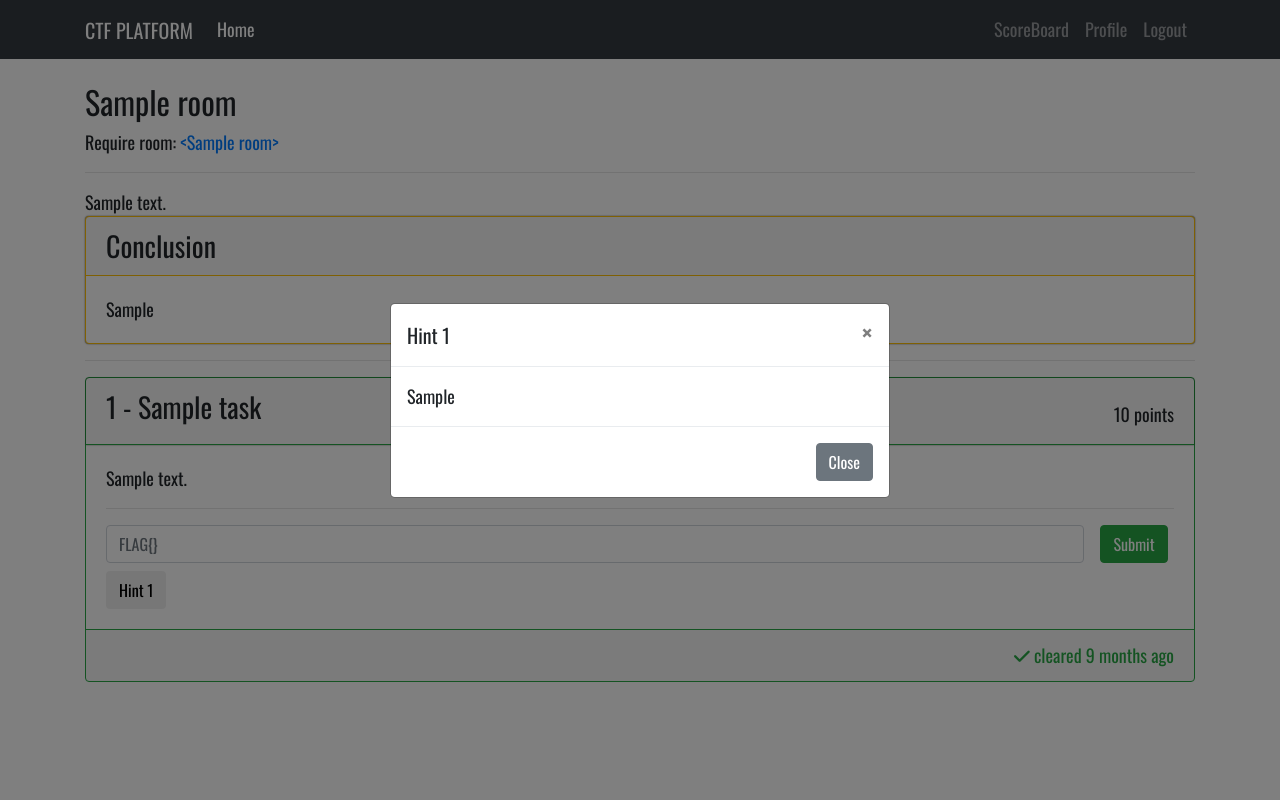
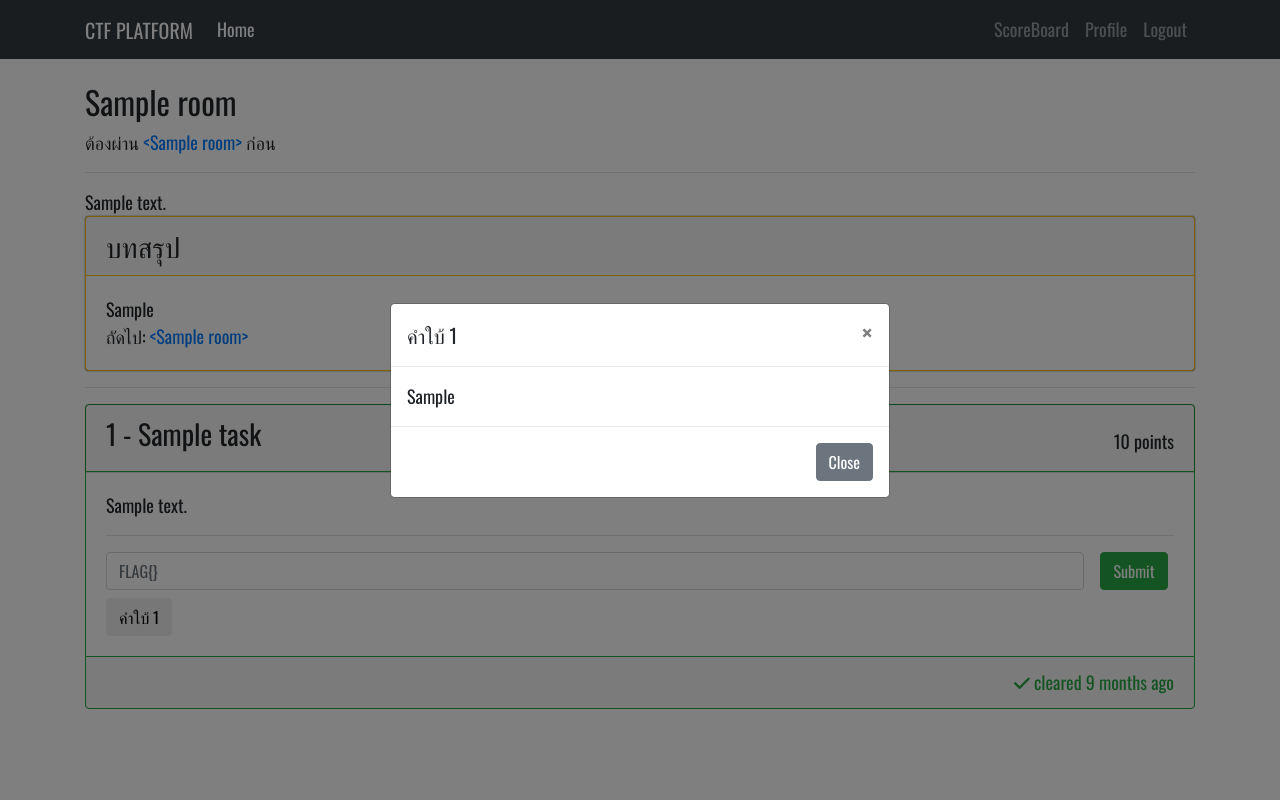
Before and after one commit to NirushaaaR/CTF-platform-final-project, a Django app: page /room/1 in a window 1280 px wide, after a click that opens the changed part. Run offline with Django 3.2, Linux system fonts and the light colour scheme; a user stored in the database is signed in; tables that the repository leaves empty hold one stand-in row (values such as "Sample post"); some libraries are stand-ins or nearby versions.

Commit message:
refactor things

```diff
--- a/src/core/admin.py
+++ b/src/core/admin.py
@@ -17,6 +17,8 @@ class TaskInline(NestedStackedInline):
 
 @admin.register(Room)
 class RoomAdmin(NestedModelAdmin):
+    list_display = ("title", "is_active",)
+    list_editable = ("is_active",)
     inlines = (TaskInline,)
 
     class Media:
--- a/src/core/apps.py
+++ b/src/core/apps.py
@@ -5,4 +5,4 @@ class CoreConfig(AppConfig):
     name = "core"
 
     def ready(self) -> None:
-        from core.signals import user_clear_tasks # noqa
+        from core.signals import user_clear_tasks, add_room_prerequisites  # noqa
--- a/src/core/templatetags/custom_filters.py
+++ b/src/core/templatetags/custom_filters.py
@@ -12,5 +12,5 @@ def get_dict_value(dict_instance, key):
 
 @register.filter
 def censor_flag(flag):
-    """ Make Flag format FLAG{xxxxxxxx} """
-    return "FLAG{"+("?"*(len(flag)-6))+"}"
+    """ Make Flag format FLAG{----------} """
+    return "FLAG{"+("-"*(len(flag)-6))+"}"
--- a/src/core/views/room.py
+++ b/src/core/views/room.py
@@ -13,7 +13,7 @@ from utils.user_check import check_unfinish_prerequisites, already_participate
 
 def index(request):
     """ The Fist page. Will Get Rooms and shows a paginated result """
-    rooms = Room.objects.all().order_by("created_at")
+    rooms = Room.objects.filter(is_active=True).order_by("updated_at")
     context = {"rooms": rooms}
 
     if request.user.is_authenticated:
@@ -43,13 +43,10 @@ def room(request, pk):
         try:
             room = Room.objects.prefetch_related("tasks__hints").get(pk=pk)
             tasks = room.tasks.all()
-            hints = {}
-            for t in tasks:
-                hints[t.task_number] = t.hints.all()
+
             context = {
                 "room": room,
                 "tasks": tasks,
-                "hints": hints,
             }
 
             if request.user.is_authenticated:
--- a/src/templates/core/register.html
+++ b/src/templates/core/register.html
@@ -1,4 +1,5 @@
 {% extends 'base.html' %} {% block content %}
+<div class="container">
   <h1>Register Page</h1>
   <form method="post">
     {% csrf_token %}
@@ -7,4 +8,5 @@
     <input type="password" name="password" id="password" placeholder="password" />
     <button id="#submit_button">register</button>
   </form>
+</div>
 {% endblock content %}
--- a/src/templates/core/room.html
+++ b/src/templates/core/room.html
@@ -1,9 +1,11 @@
 {% extends 'base.html' %} {% load custom_filters %} {% load humanize %} {% block content %}
 <div class="container">
   <h2 class="mt-4">{{room.title}}</h2>
-  <p>Require room:
-  {% for require_room in room.prerequisites.all  %}
+  <p>
+  {% for require_room in room.prerequisites.all %}
+  {% if forloop.first %}ต้องผ่าน {% endif %}
   <a href="{{require_room.get_absolute_url}}">&lt;{{require_room}}&gt;</a>
+  {% if forloop.last %} ก่อน{% endif %}
   {% endfor %}
   </p>
   <hr>
@@ -17,9 +19,17 @@
 
   {% if is_finish %}
   <div class="card mb-3 border-warning box-shadow">
-    <h3 class="card-header border-warning">Conclusion</h3>
+    <h3 class="card-header border-warning">บทสรุป</h3>
     <div class="card-body">
-      {{room.conclusion|safe}}
+      <div class="card-text">
+        {{room.conclusion|safe}}
+      </div>
+      <div>
+        {% for next_room in room.next_rooms.all %}
+          {% if forloop.counter == 1 %}ถัดไป: {% endif %}
+          <a href="{{next_room.get_absolute_url}}">&lt;{{next_room}}&gt;</a>
+        {% endfor %}
+      </div>
     </div>
   </div>
   {% endif %}
@@ -49,16 +59,16 @@
         </div>
       </form>
       <div class="d-inline-flex mt-2">
-        {% for hint in hints|get_dict_value:task.task_number %}
+        {% for hint in task.hints.all %}
         <button type="button" class="btn mr-2" data-toggle="modal" data-target="#task{{task.id}}-hint{{hint.id}}">
-          Hint {{forloop.counter}}
+          คำใบ้ {{forloop.counter}}
         </button>
         <div class="modal fade" id="task{{task.id}}-hint{{hint.id}}" tabindex="-1" role="dialog"
           aria-labelledby="exampleModalCenterTitle" aria-hidden="true">
           <div class="modal-dialog modal-dialog-centered" role="document">
             <div class="modal-content">
               <div class="modal-header">
-                <h5 class="modal-title" id="exampleModalLongTitle">Hint {{forloop.counter}}</h5>
+                <h5 class="modal-title" id="exampleModalLongTitle">คำใบ้ {{forloop.counter}}</h5>
                 <button type="button" class="close" data-dismiss="modal" aria-label="Close">
                   <span aria-hidden="true">&times;</span>
                 </button>
--- a/src/utils/user_check.py
+++ b/src/utils/user_check.py
@@ -16,8 +16,6 @@ def check_unfinish_prerequisites(user, room_id):
     return unfinished_rooms
 
 
-# <QuerySet [<UserAnsweredTask: nirus - Try CTF>, <UserAnsweredTask: nirus - xss1>, <UserAnsweredTask: nirus - xss2>]>
-# <QuerySet [<Task: xss1>, <Task: xss2>]>
 def clear_all_tasks(user, room_id):
     """ check if the user clear every task in the room """
     answered_tasks_id = UserAnsweredTask.objects.filter(user=user).values_list(
```
Also changed, not shown: src/core/signals.py (+8 -1 lines), src/templates/core/login.html (+4 -4 lines). Lines whose indentation alone changed are shown as unchanged.
